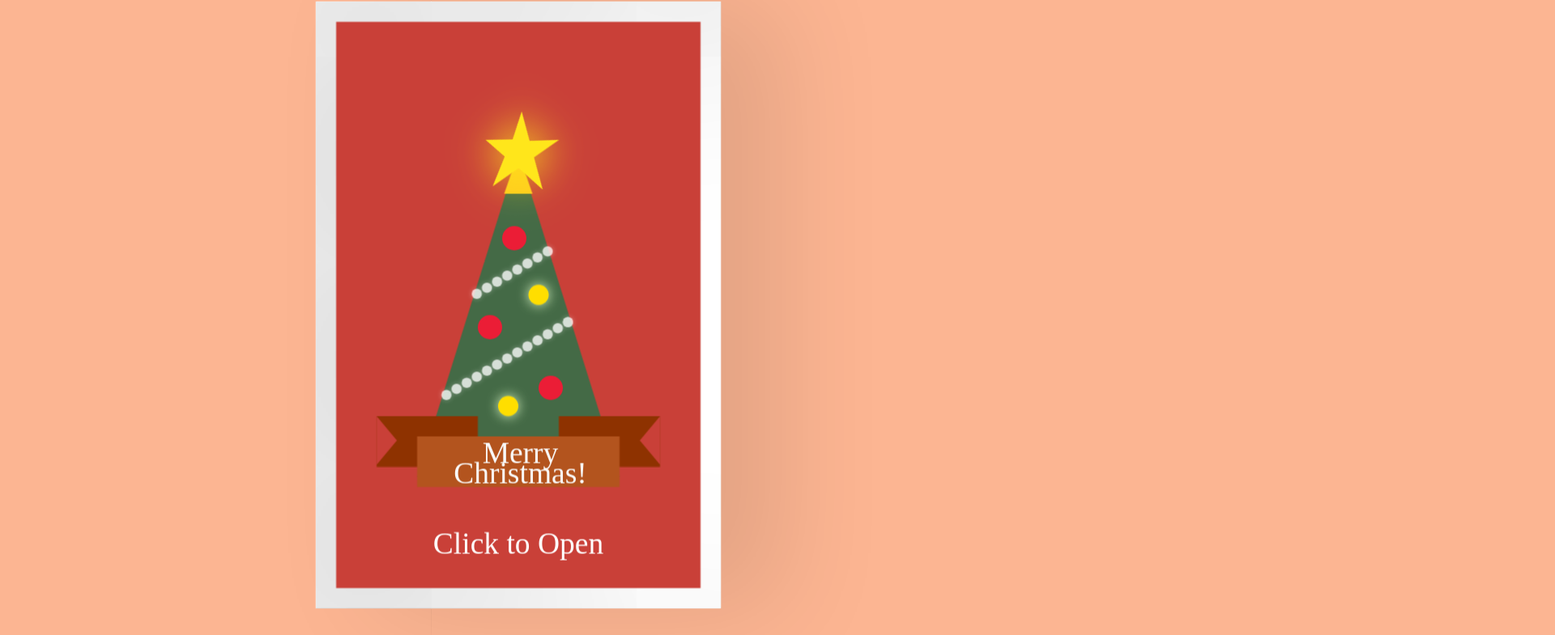
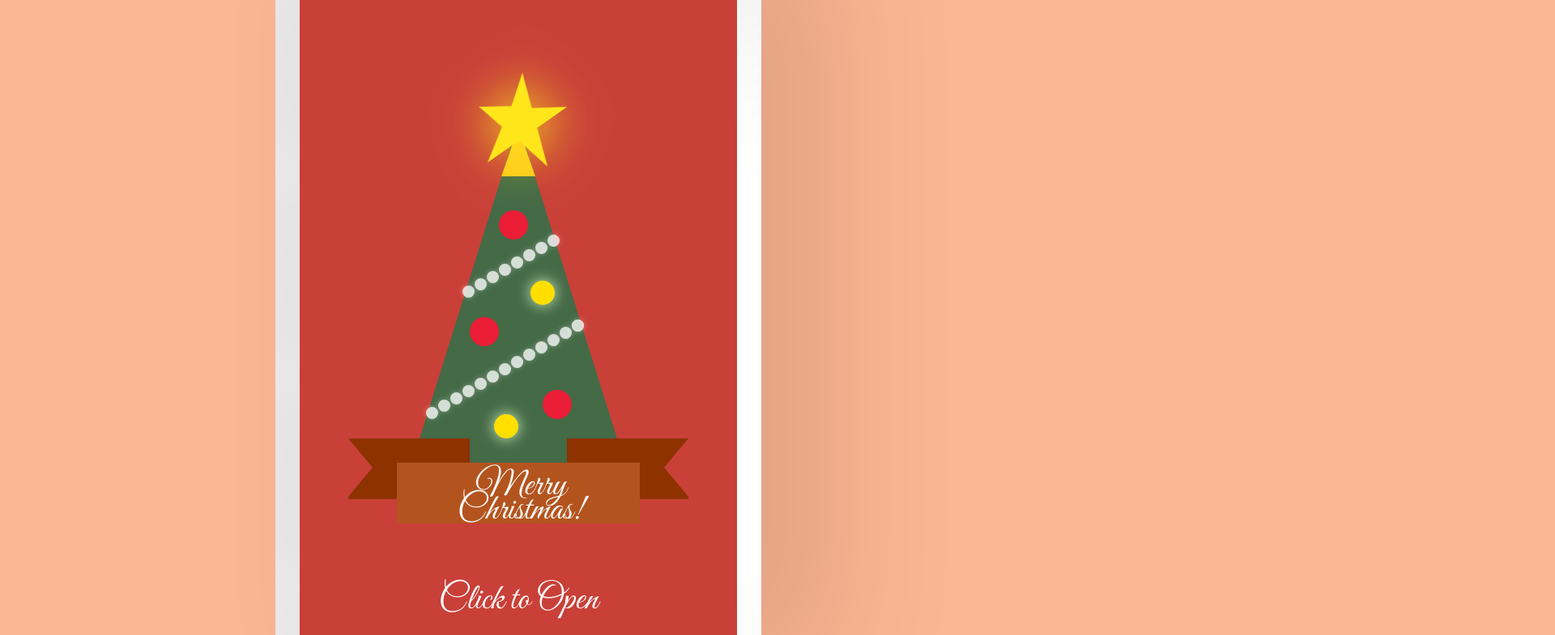
Before and after one commit to nnminhhaise/nnminhhaise.github.io, a plain HTML site: page index.html in a window 1280 px wide. Shown: the part 31-816 px from the top of the page at 81% size, 1920 px wide, since content can reach past the window. Drawn offline with Linux system fonts and the light colour scheme; a web font is replaced by a local one.

Commit message:
Update style.css

```diff
--- a/style.css
+++ b/style.css
@@ -1,4 +1,5 @@
 @import url('https://fonts.googleapis.com/css2?family=Explora&display=swap');
+@import url('https://fonts.googleapis.com/css2?family=Great+Vibes&display=swap');
 
 
 body {
@@ -7,7 +8,7 @@ body {
     justify-content: center;
     align-items: center;
     background-color: #fcb592;
-    transform: scale(2.5);
+    transform: scale(3.0);
 }
 
 @media only screen and (max-width: 600px) {
@@ -126,8 +127,8 @@ input#open {
 .text {
     position: absolute;
     color: white;
-    font-family: brush script mt;
-    top: 260px;
+    font-family: 'Great Vibes', cursive;
+    top: 262.185px;
     width: 200px;
     text-align: center;
     font-size: 15px;
@@ -299,15 +300,11 @@ input#open {
     position: absolute;
     color: #FAFF00;
     font-size: 30px;
-    font-family: 'Explora', cursive;
+    font-family: 'Great Vibes', cursive;
     line-height: 25px;
     text-align: center;
     top: 45px;
     width: 200px;
-}
-
-.title p {
-    font-family: 'Explora', cursive !important;
 }
 
 .wishes {
@@ -315,8 +312,9 @@ input#open {
     width: 150px;
     text-align: center;
     font-family: 'Explora', cursive;
-    line-height: 15px;
-    font-size: 15px;
+    font-weight: 700;
+    line-height: 16px;
+    font-size: 21px;
     color: white;
     height: 300px;
     top: 40%;
@@ -325,9 +323,9 @@ input#open {
 
 .gift {
     position: absolute;
-    border: 3px solid #FFE61B;
-    width: 30px;
-    height: 30px;
+    border: 4px solid #FFE61B;
+    width: 31px;
+    height: 32px;
     top: 245px;
     left: 83px;
 }
@@ -340,13 +338,13 @@ input#open {
 }
 
 .gift:before {
-    width: 30px;
+    width: 31px;
     height: 3px;
     top: 14px;
 }
 
 .gift:after {
-    height: 30px;
+    height: 32px;
     width: 3px;
     left: 14px;
 }
@@ -361,7 +359,7 @@ input#open {
     position: absolute;
     width: 7px;
     height: 7px;
-    border: 3px solid #F8B400;
+    border: 4px solid #F8F988;
     border-radius: 50%;
     top: -14px;
 }
```
